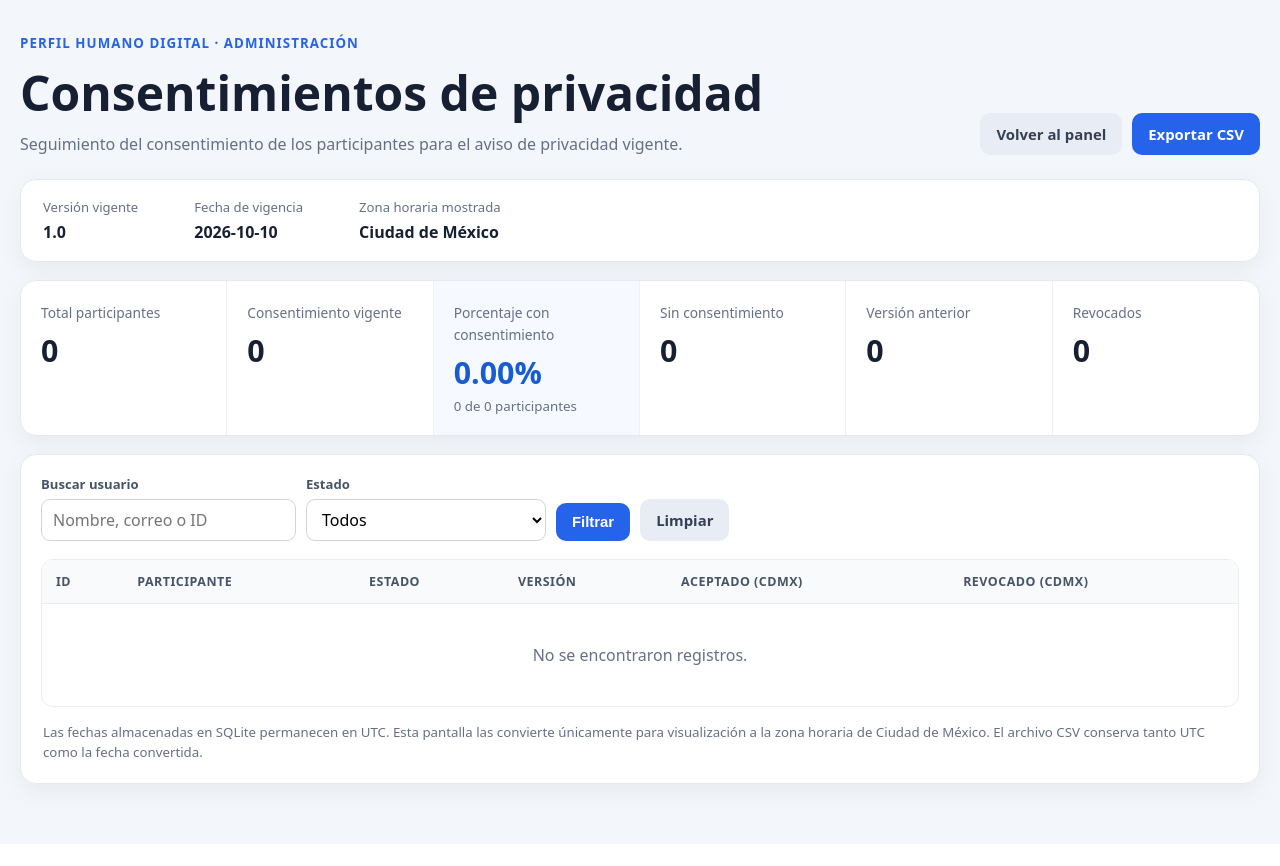
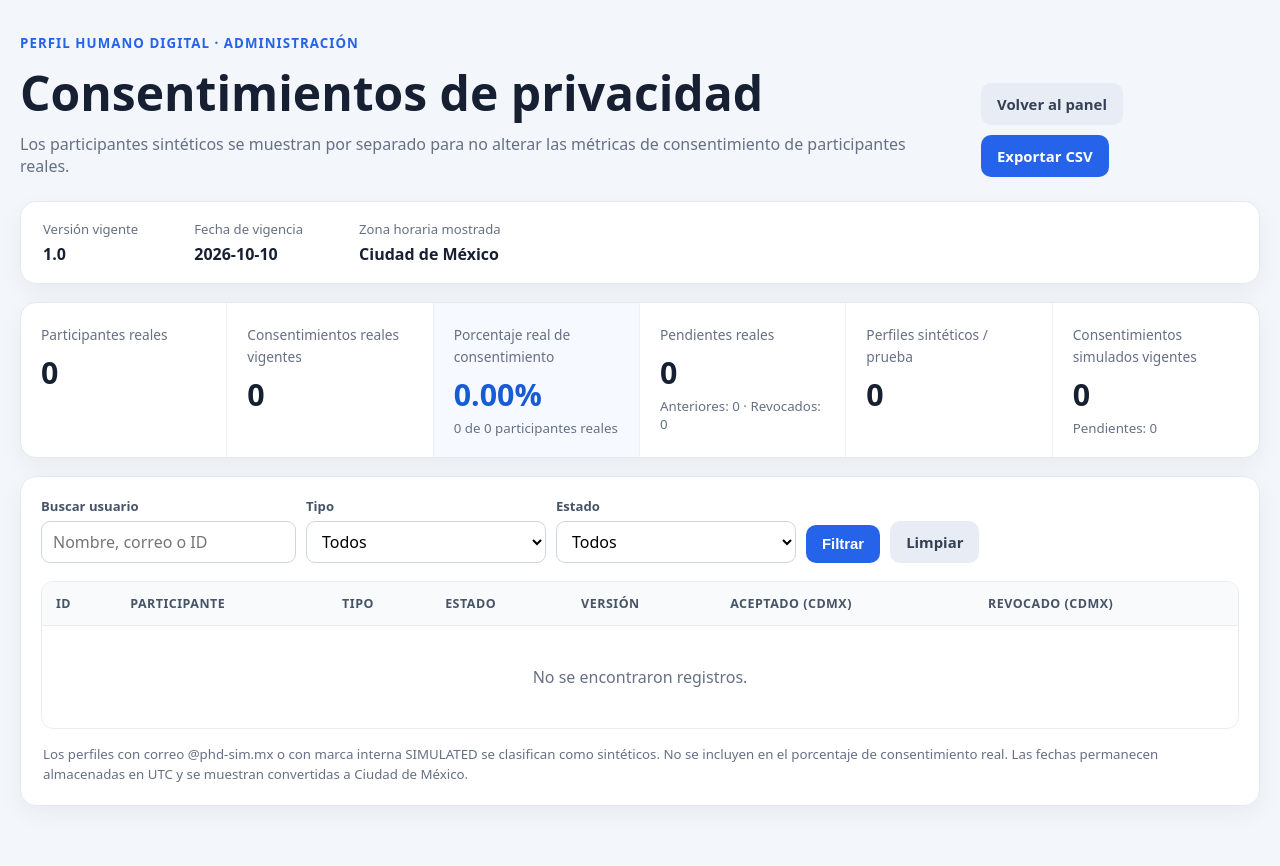
Before and after one commit to dalia-luna/perfil-humano, a Node server app: page /admin/privacy/consents in a window 1280 px wide. Before the commit the page ends 809 px from the top, so only its background shows below. Run offline with Node 20, Linux system fonts and the light colour scheme; the visitor is signed in with stand-in values (Sample User, id 1); data comes from the database, SQL or seed files in the repository; tables that the repository leaves empty hold one stand-in row (values such as "Sample post"); data that the repository does not hold is empty; some libraries are stand-ins or nearby versions.

Commit message:
Separa consentimientos reales y sinteticos

```diff
--- a/routes/adminPrivacy.js
+++ b/routes/adminPrivacy.js
@@ -29,9 +29,7 @@
   try {
     const userId = getSessionUserId(req);
 
-    if (!userId) {
-      return res.redirect('/login');
-    }
+    if (!userId) return res.redirect('/login');
 
     const user = await dbGet(
       'SELECT id, role FROM users WHERE id = ? LIMIT 1',
@@ -49,13 +47,6 @@
   }
 }
 
-/**
- * SQLite CURRENT_TIMESTAMP se guarda en UTC como:
- * YYYY-MM-DD HH:mm:ss
- *
- * Aquí lo convertimos únicamente para visualización a America/Mexico_City.
- * El valor original en la base NO se modifica.
- */
 function formatUtcToMexicoCity(value) {
   if (!value) return '—';
 
@@ -63,17 +54,12 @@
   if (!raw) return '—';
 
   let iso = raw;
-
-  // Si viene del formato estándar de SQLite sin zona, se interpreta explícitamente como UTC.
   if (/^\d{4}-\d{2}-\d{2} \d{2}:\d{2}:\d{2}$/.test(raw)) {
     iso = raw.replace(' ', 'T') + 'Z';
   }
 
   const date = new Date(iso);
-
-  if (Number.isNaN(date.getTime())) {
-    return raw;
-  }
+  if (Number.isNaN(date.getTime())) return raw;
 
   return new Intl.DateTimeFormat('es-MX', {
     timeZone: 'America/Mexico_City',
@@ -115,8 +101,14 @@
       lc.accepted,
       lc.accepted_at,
       lc.revoked_at,
+      lc.consent_text_hash,
       pnv.version AS accepted_version,
       pnv.effective_date AS accepted_version_date,
+      CASE
+        WHEN LOWER(COALESCE(u.email,'')) LIKE '%@phd-sim.mx'
+          OR COALESCE(lc.consent_text_hash,'') LIKE 'SIMULATED:%'
+        THEN 1 ELSE 0
+      END AS is_synthetic,
       CASE
         WHEN lc.id IS NULL THEN 'pending'
         WHEN lc.revoked_at IS NOT NULL OR lc.accepted <> 1 THEN 'revoked'
@@ -130,6 +122,7 @@
       ON pnv.id = lc.notice_version_id
     WHERE LOWER(COALESCE(u.role, 'user')) <> 'admin'
     ORDER BY
+      is_synthetic ASC,
       CASE
         WHEN lc.id IS NULL THEN 1
         WHEN lc.revoked_at IS NOT NULL OR lc.accepted <> 1 THEN 2
@@ -139,18 +132,21 @@
       u.name COLLATE NOCASE ASC
   `);
 
-  const displayRows = rows.map(row => ({
-    ...row,
-    accepted_at_local: formatUtcToMexicoCity(row.accepted_at),
-    revoked_at_local: formatUtcToMexicoCity(row.revoked_at)
-  }));
-
-  return { rows: displayRows, activeNotice };
+  return {
+    rows: rows.map(row => ({
+      ...row,
+      is_synthetic: Number(row.is_synthetic) === 1,
+      accepted_at_local: formatUtcToMexicoCity(row.accepted_at),
+      revoked_at_local: formatUtcToMexicoCity(row.revoked_at)
+    })),
+    activeNotice
+  };
 }
 
 function applyFilters(rows, query) {
   const search = String(query.search || '').trim().toLowerCase();
   const status = String(query.status || 'all').trim().toLowerCase();
+  const type = String(query.type || 'all').trim().toLowerCase();
 
   return rows.filter(row => {
     const matchesSearch =
@@ -160,29 +156,48 @@
       String(row.user_id).includes(search);
 
     const matchesStatus =
-      status === 'all' ||
-      row.consent_status === status;
+      status === 'all' || row.consent_status === status;
 
-    return matchesSearch && matchesStatus;
+    const matchesType =
+      type === 'all' ||
+      (type === 'real' && !row.is_synthetic) ||
+      (type === 'synthetic' && row.is_synthetic);
+
+    return matchesSearch && matchesStatus && matchesType;
   });
 }
 
 function calculateSummary(rows) {
-  const summary = rows.reduce(
-    (acc, row) => {
-      acc.total += 1;
-      if (row.consent_status === 'current') acc.current += 1;
-      if (row.consent_status === 'pending') acc.pending += 1;
-      if (row.consent_status === 'outdated') acc.outdated += 1;
-      if (row.consent_status === 'revoked') acc.revoked += 1;
-      return acc;
-    },
-    { total: 0, current: 0, pending: 0, outdated: 0, revoked: 0 }
-  );
+  const summary = {
+    total: rows.length,
+    realTotal: 0,
+    realCurrent: 0,
+    realPending: 0,
+    realOutdated: 0,
+    realRevoked: 0,
+    syntheticTotal: 0,
+    syntheticCurrent: 0,
+    syntheticPending: 0,
+    syntheticOutdated: 0,
+    syntheticRevoked: 0,
+    realPercentage: '0.00'
+  };
 
-  summary.percentage =
-    summary.total > 0
-      ? ((summary.current / summary.total) * 100).toFixed(2)
+  for (const row of rows) {
+    const prefix = row.is_synthetic ? 'synthetic' : 'real';
+
+    if (row.is_synthetic) summary.syntheticTotal++;
+    else summary.realTotal++;
+
+    if (row.consent_status === 'current') summary[`${prefix}Current`]++;
+    if (row.consent_status === 'pending') summary[`${prefix}Pending`]++;
+    if (row.consent_status === 'outdated') summary[`${prefix}Outdated`]++;
+    if (row.consent_status === 'revoked') summary[`${prefix}Revoked`]++;
+  }
+
+  summary.realPercentage =
+    summary.realTotal > 0
+      ? ((summary.realCurrent / summary.realTotal) * 100).toFixed(2)
       : '0.00';
 
   return summary;
@@ -205,7 +220,8 @@
       activeNotice,
       filters: {
         search: String(req.query.search || ''),
-        status: String(req.query.status || 'all')
+        status: String(req.query.status || 'all'),
+        type: String(req.query.type || 'all')
       }
     });
   } catch (err) {
@@ -230,6 +246,7 @@
       'ID usuario',
       'Nombre',
       'Correo',
+      'Tipo participante',
       'Estado consentimiento',
       'Versión aceptada',
       'Fecha aceptación UTC',
@@ -245,6 +262,7 @@
         row.user_id,
         row.name,
         row.email,
+        row.is_synthetic ? 'Sintético / prueba' : 'Real',
         statusLabels[row.consent_status] || row.consent_status,
         row.accepted_version || '',
         row.accepted_at || '',
@@ -255,7 +273,6 @@
       ].map(csvEscape).join(','))
     ];
 
-    // BOM para que Excel abra correctamente acentos en UTF-8.
     const csv = '\uFEFF' + csvRows.join('\n');
 
     res.setHeader('Content-Type', 'text/csv; charset=utf-8');
--- a/views/admin-privacy-consents.ejs
+++ b/views/admin-privacy-consents.ejs
@@ -13,7 +13,8 @@
         <div class="eyebrow">Perfil Humano Digital · Administración</div>
         <h1>Consentimientos de privacidad</h1>
         <p>
-          Seguimiento del consentimiento de los participantes para el aviso de privacidad vigente.
+          Los participantes sintéticos se muestran por separado para no alterar
+          las métricas de consentimiento de participantes reales.
         </p>
       </div>
 
@@ -21,7 +22,7 @@
         <a class="btn secondary" href="/admin/dashboard">Volver al panel</a>
         <a
           class="btn primary"
-          href="/admin/privacy/consents.csv?search=<%= encodeURIComponent(filters.search) %>&status=<%= encodeURIComponent(filters.status) %>"
+          href="/admin/privacy/consents.csv?search=<%= encodeURIComponent(filters.search) %>&status=<%= encodeURIComponent(filters.status) %>&type=<%= encodeURIComponent(filters.type) %>"
         >
           Exportar CSV
         </a>
@@ -45,34 +46,40 @@
 
     <section class="summary-grid">
       <article class="metric-card">
-        <span>Total participantes</span>
-        <strong><%= summary.total %></strong>
+        <span>Participantes reales</span>
+        <strong><%= summary.realTotal %></strong>
       </article>
 
       <article class="metric-card">
-        <span>Consentimiento vigente</span>
-        <strong><%= summary.current %></strong>
+        <span>Consentimientos reales vigentes</span>
+        <strong><%= summary.realCurrent %></strong>
       </article>
 
       <article class="metric-card highlight">
-        <span>Porcentaje con consentimiento</span>
-        <strong><%= summary.percentage %>%</strong>
-        <small><%= summary.current %> de <%= summary.total %> participantes</small>
+        <span>Porcentaje real de consentimiento</span>
+        <strong><%= summary.realPercentage %>%</strong>
+        <small><%= summary.realCurrent %> de <%= summary.realTotal %> participantes reales</small>
       </article>
 
       <article class="metric-card">
-        <span>Sin consentimiento</span>
-        <strong><%= summary.pending %></strong>
+        <span>Pendientes reales</span>
+        <strong><%= summary.realPending %></strong>
+        <small>
+          Anteriores: <%= summary.realOutdated %> · Revocados: <%= summary.realRevoked %>
+        </small>
       </article>
 
       <article class="metric-card">
-        <span>Versión anterior</span>
-        <strong><%= summary.outdated %></strong>
+        <span>Perfiles sintéticos / prueba</span>
+        <strong><%= summary.syntheticTotal %></strong>
       </article>
 
       <article class="metric-card">
-        <span>Revocados</span>
-        <strong><%= summary.revoked %></strong>
+        <span>Consentimientos simulados vigentes</span>
+        <strong><%= summary.syntheticCurrent %></strong>
+        <small>
+          Pendientes: <%= summary.syntheticPending %>
+        </small>
       </article>
     </section>
 
@@ -86,6 +93,15 @@
             value="<%= filters.search %>"
             placeholder="Nombre, correo o ID"
           >
+        </label>
+
+        <label>
+          <span>Tipo</span>
+          <select name="type">
+            <option value="all" <%= filters.type === 'all' ? 'selected' : '' %>>Todos</option>
+            <option value="real" <%= filters.type === 'real' ? 'selected' : '' %>>Participantes reales</option>
+            <option value="synthetic" <%= filters.type === 'synthetic' ? 'selected' : '' %>>Sintéticos / prueba</option>
+          </select>
         </label>
 
         <label>
@@ -109,6 +125,7 @@
             <tr>
               <th>ID</th>
               <th>Participante</th>
+              <th>Tipo</th>
               <th>Estado</th>
               <th>Versión</th>
               <th>Aceptado (CDMX)</th>
@@ -118,7 +135,7 @@
           <tbody>
             <% if (!users.length) { %>
               <tr>
-                <td colspan="6" class="empty">No se encontraron registros.</td>
+                <td colspan="7" class="empty">No se encontraron registros.</td>
               </tr>
             <% } %>
 
@@ -130,6 +147,13 @@
                     <strong><%= user.name %></strong>
                     <span><%= user.email %></span>
                   </div>
+                </td>
+                <td>
+                  <% if (user.is_synthetic) { %>
+                    <span class="badge outdated">Sintético</span>
+                  <% } else { %>
+                    <span class="badge current">Real</span>
+                  <% } %>
                 </td>
                 <td>
                   <% if (user.consent_status === 'current') { %>
@@ -152,9 +176,9 @@
       </div>
 
       <p class="footnote">
-        Las fechas almacenadas en SQLite permanecen en UTC. Esta pantalla las convierte
-        únicamente para visualización a la zona horaria de Ciudad de México.
-        El archivo CSV conserva tanto UTC como la fecha convertida.
+        Los perfiles con correo @phd-sim.mx o con marca interna SIMULATED se clasifican
+        como sintéticos. No se incluyen en el porcentaje de consentimiento real.
+        Las fechas permanecen almacenadas en UTC y se muestran convertidas a Ciudad de México.
       </p>
     </section>
   </main>
```
